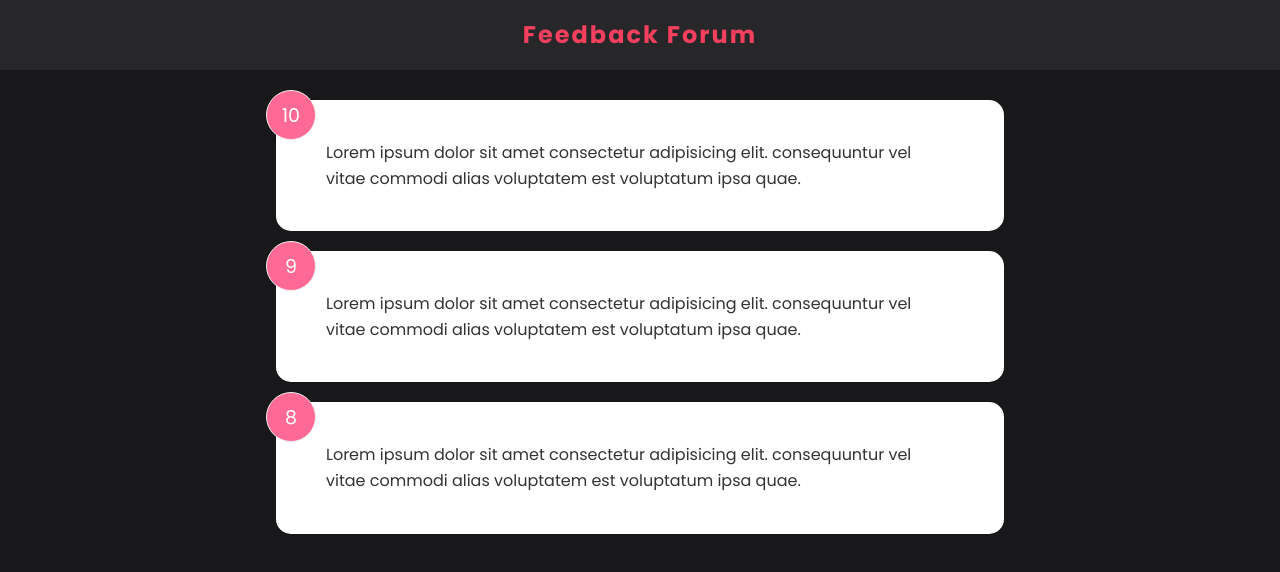
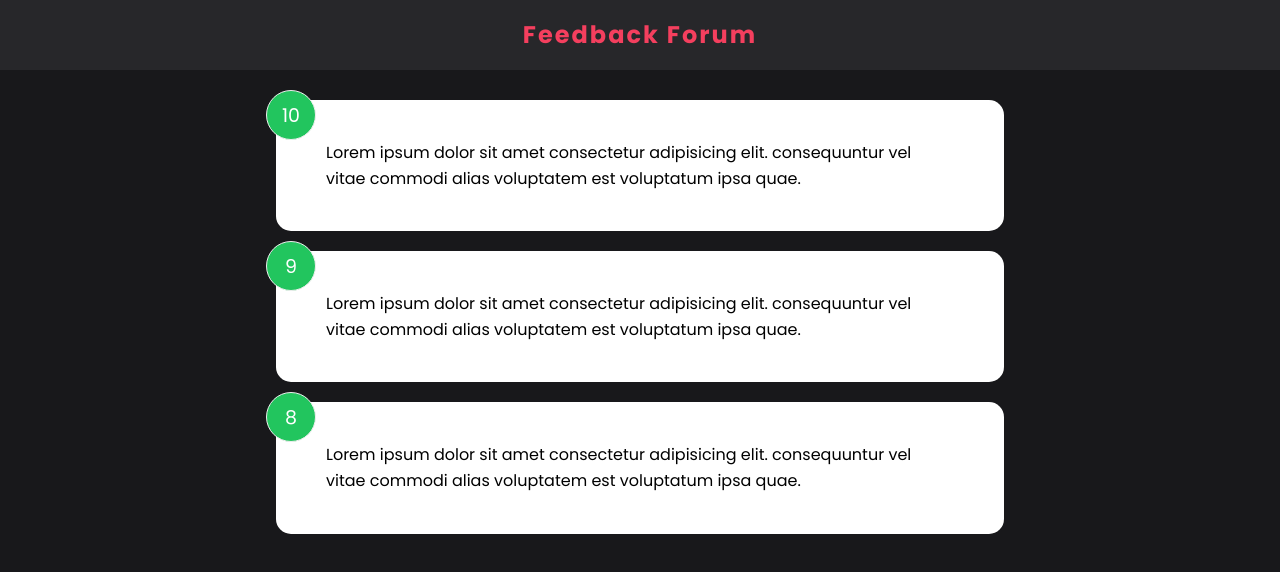
Before and after one commit to Akash52/feedback-forum, a React (Create React App) app: page / in a window 1280 px wide. Shown: the top 572 px of the page. Built offline with nearby package versions, Linux system fonts and the light colour scheme.

Commit message:
Card Component & Conditional Styles

```diff
--- a/src/components/FeedbackItem.jsx
+++ b/src/components/FeedbackItem.jsx
@@ -1,11 +1,11 @@
-import { useState } from 'react'
+import Card from './shared/Card'
 
 const FeedbackItem = ({ item }) => {
   return (
-    <div className="card">
+    <Card>
       <div className="num-display">{item.rating}</div>
       <div className="text-display">{item.text}</div>
-    </div>
+    </Card>
   )
 }
 
--- /dev/null
+++ b/src/components/shared/Card.jsx
@@ -0,0 +1,20 @@
+const Card = ({ children, reverse }) => {
+  //   return <div className={`card ${reverse && 'reverse'}`}>{children}</div>
+  return (
+    <div
+      className="card"
+      style={{
+        backgroundColor: reverse ? 'rgba(0,0,0.4)' : '#fff',
+        color: reverse ? '#fff' : '#000',
+      }}
+    >
+      {children}
+    </div>
+  )
+}
+
+Card.defaultProps = {
+  reverse: false,
+}
+
+export default Card
--- a/src/index.css
+++ b/src/index.css
@@ -87,7 +87,7 @@ header {
 
 .rating li:hover,
 .num-display {
-  background: #ff6a95;
+  background: #22c55e;
   color: #fff;
 }
 
@@ -96,7 +96,7 @@ header {
 }
 
 [type='radio']:checked ~ label {
-  background: #ff6a95;
+  background: #22c55e;
   color: #fff;
 }
 
@@ -214,6 +214,11 @@ h2 {
   font-weight: 900;
 }
 
+.card.reverse {
+  background-color: rgba(0, 0, 0, 0.4);
+  color: #fff;
+}
+
 @media (max-width: 600px) {
   .rating li {
     margin: 10px 3px;
```
